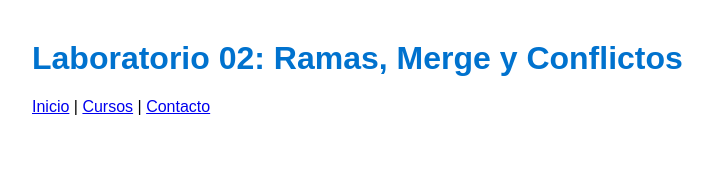
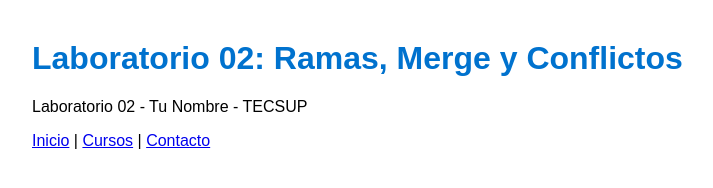
Before and after one commit to 4SHA001/lab02-ramas, a plain HTML site: page index.html in a window 1280 px wide. Shown: the whole page, without its empty margins (8-721 px from the left). Drawn offline with Linux system fonts and the light colour scheme.

Commit message:
Agrega un footer

```diff
--- a/index.html
+++ b/index.html
@@ -7,6 +7,7 @@
 </head>
 <body>
     <h1>Laboratorio 02: Ramas, Merge y Conflictos</h1>
+    <footer> <p>Laboratorio 02 - Tu Nombre - TECSUP</p> </footer>
 </body>
 <nav>
     <a href="#">Inicio</a> | <a href="#">Cursos</a> | <a href="#">Contacto</a>
```
